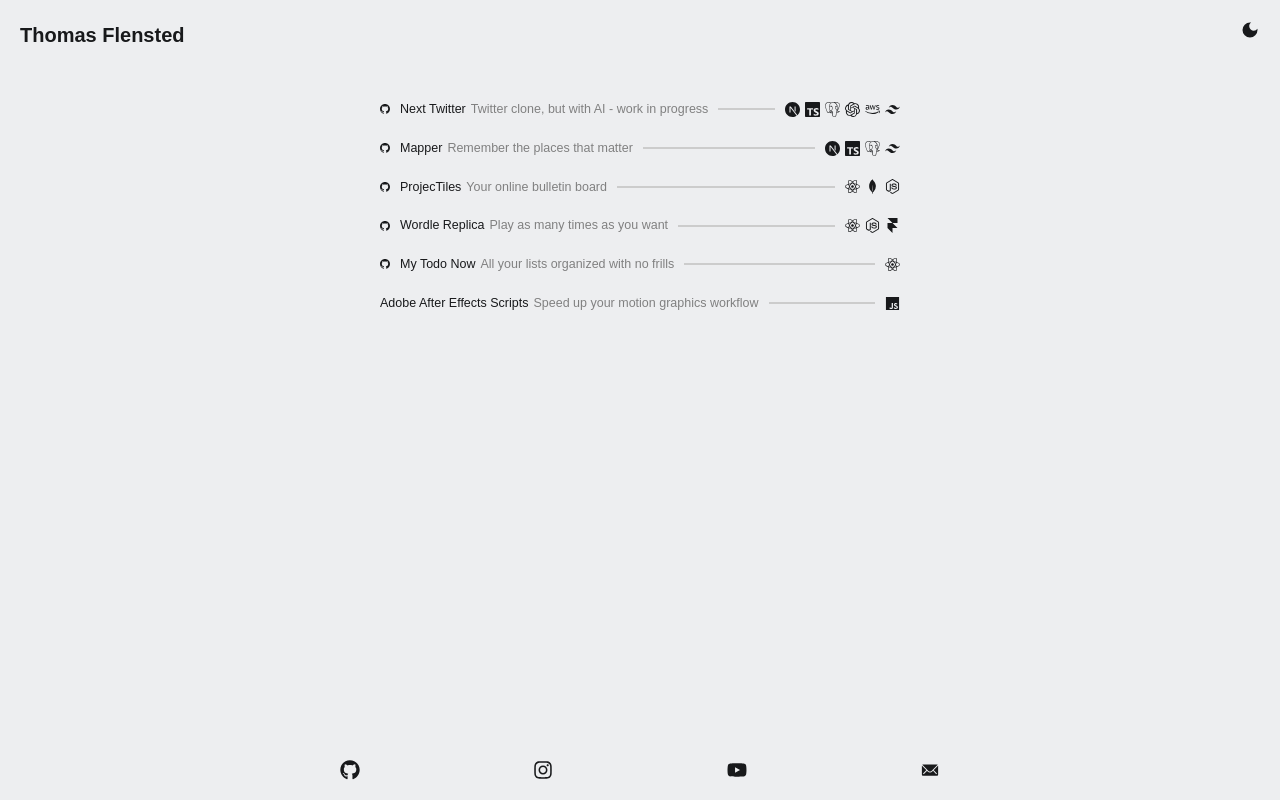
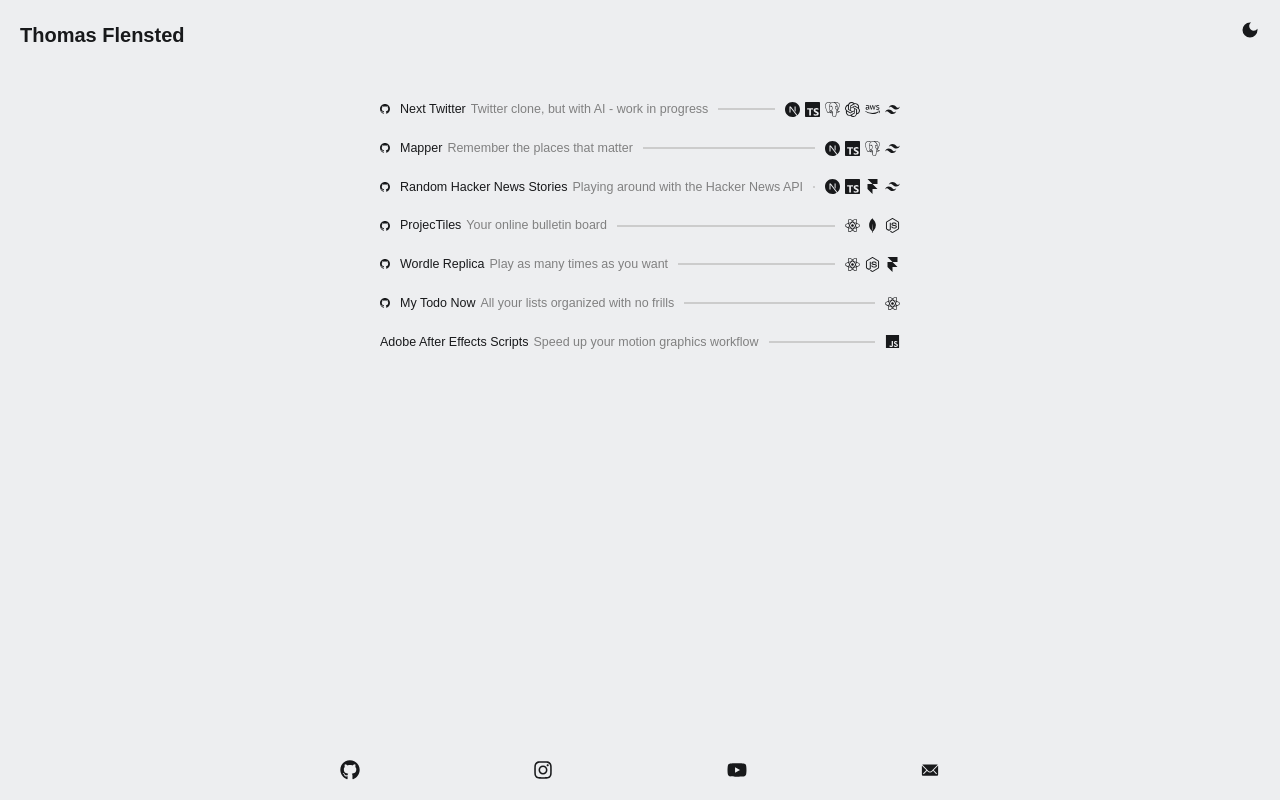
Before and after one commit to thomasflensted/personal-website, a React (Vite) app: page /portfolio in a window 1280 px wide. Built offline with nearby package versions, Linux system fonts and the light colour scheme; a web font is replaced by a local one.

Commit message:
added hackernews project to pf

```diff
--- a/src/components/portfolio-content.js
+++ b/src/components/portfolio-content.js
@@ -12,6 +12,13 @@ export const portfolio = [
         link: "https://next-mapper.vercel.app/",
         languages: ['NextJs', 'TypeScript', 'PostgreSQL', 'TailwindCSS'],
         gh_link: 'https://github.com/thomasflensted/next-mapper'
+    },
+    {
+        title: "Random Hacker News Stories",
+        desc: "Playing around with the Hacker News API",
+        link: "https://random-hackernews-stories.vercel.app/",
+        languages: ['NextJs', 'TypeScript', 'Framer_Motion', 'TailwindCSS'],
+        gh_link: 'https://github.com/thomasflensted/random-hackernews-stories'
     },
     {
         title: "ProjecTiles",
```
